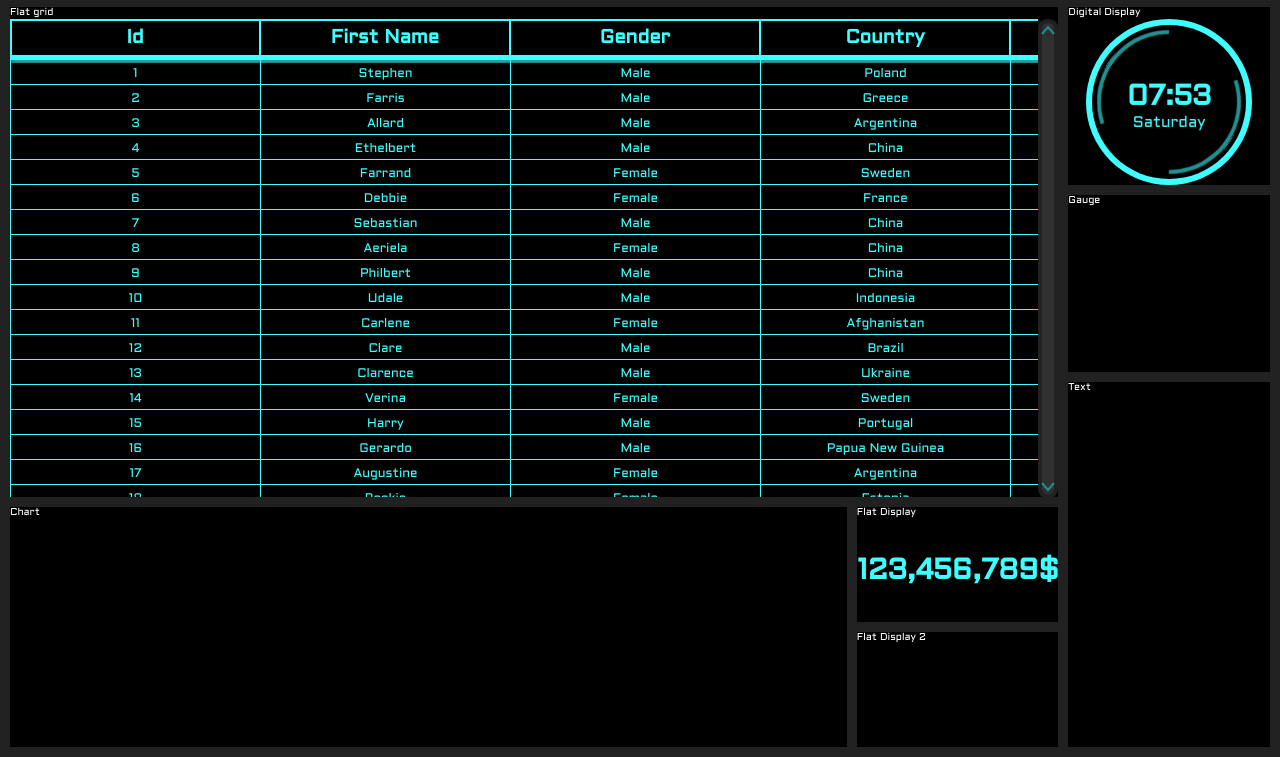
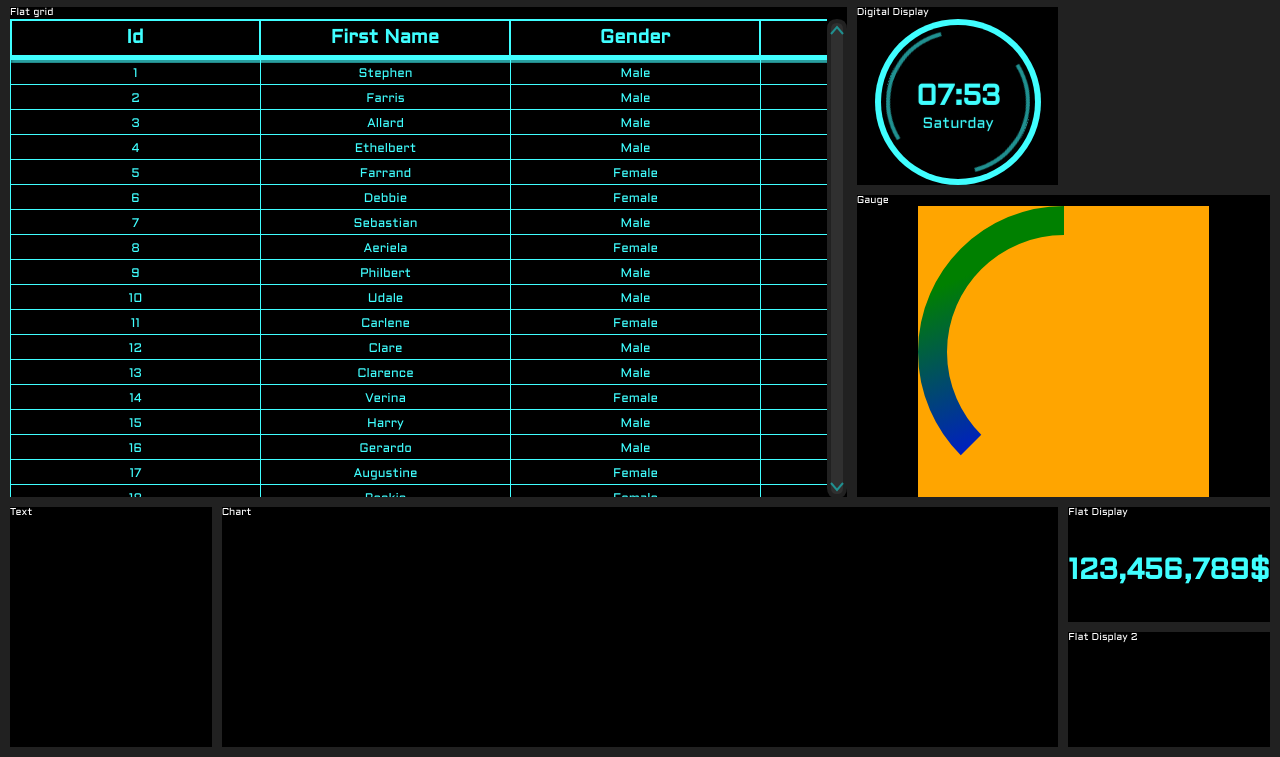
Before and after one commit to seektor/Canvas_renderer, a website built with webpack: page src/index.html in a window 1280 px wide. Shown: the part 43-800 px from the top of the page. Built offline with nearby package versions, Linux system fonts and the light colour scheme.

Commit message:
Gauge scaffolding.

```diff
--- a/src/CanvasComponents/components/DigitalDisplay/stages/CDigitalDisplayMainStage.ts
+++ b/src/CanvasComponents/components/DigitalDisplay/stages/CDigitalDisplayMainStage.ts
@@ -46,8 +46,8 @@ export class CDigitalDisplayMainStage extends AbstractCanvasStage {
         return {
             dX: this.baseLayerRenderParams.dX + translation,
             dY: this.baseLayerRenderParams.dY + translation,
-            height: Math.max(1, this.baseLayerRenderParams.height - translation * 2),
-            width: Math.max(1, this.baseLayerRenderParams.width - translation * 2)
+            height: Math.max(0, this.baseLayerRenderParams.height - translation * 2),
+            width: Math.max(0, this.baseLayerRenderParams.width - translation * 2)
         }
     }
 
--- a/src/CanvasComponents/components/DigitalDisplay/styles/CDigitalDisplayPainter.ts
+++ b/src/CanvasComponents/components/DigitalDisplay/styles/CDigitalDisplayPainter.ts
@@ -4,7 +4,7 @@ import { Constants } from '../../../../app/utils/Constants';
 import { TCoords } from '../../../../CanvasRenderer/structures/TCoords';
 import { TRect } from '../../../../CanvasRenderer/structures/TRect';
 import { CanvasBasePainter } from '../../../../CanvasRenderer/utils/painter/CanvasBasePainter';
-import { TFillArcSektorStyles, TFillTextStyles } from '../../../../CanvasRenderer/utils/painter/structures/CanvasPainterTypes';
+import { TFillArcStyles, TFillTextStyles } from '../../../../CanvasRenderer/utils/painter/structures/CanvasPainterTypes';
 import { TDigitalDisplayStyles } from './TDigitalDisplayStyles';
 
 export class CDigitalDisplayPainter extends CanvasBasePainter {
@@ -42,12 +42,12 @@ export class CDigitalDisplayPainter extends CanvasBasePainter {
     public drawExternalCircle(ctx: CanvasRenderingContext2D, rect: TRect): void {
         this.fillCircle(ctx, rect, { fillStyle: this.styles.colorExternalCircle });
         const ringWidth: number = this.externalRingWidth;
-        const internalFillRect: TRect = { x: rect.x + ringWidth, y: rect.y + ringWidth, width: rect.width - ringWidth * 2, height: rect.height - ringWidth * 2 };
+        const internalFillRect: TRect = { x: rect.x + ringWidth, y: rect.y + ringWidth, width: Math.max(0, rect.width - ringWidth * 2), height: Math.max(0, rect.height - ringWidth * 2) };
         this.fillCircle(ctx, internalFillRect, { fillStyle: this.styles.colorBackground });
     }
 
     public drawRotator(ctx: CanvasRenderingContext2D, rect: TRect): void {
-        const styles: TFillArcSektorStyles = {
+        const styles: TFillArcStyles = {
             fillStyle: this.styles.colorInternalCircle,
             strokeStyle: this.styles.colorBackground
         }
@@ -82,7 +82,7 @@ export class CDigitalDisplayPainter extends CanvasBasePainter {
             textBaseline: "top"
         }
         this.fillText(ctx, timeString, timeCoords, styles);
-        styles.font = this.getFontStyle(Constants.fontMain, dayHeight * 0.4);
+        styles.font = this.getFontStyle(Constants.fontMain, Math.round(dayHeight * 0.4));
         styles.textBaseline = "bottom";
         this.fillText(ctx, dayNameString, dayCoords, styles);
     }
--- /dev/null
+++ b/src/CanvasComponents/components/Gauge/CGauge.ts
@@ -0,0 +1,17 @@
+import { AbstractCanvasComponent } from '../../../CanvasRenderer/AbstractCanvasComponent';
+import { ViewportCtor } from '../../../CanvasRenderer/interfaces/ViewportCtor';
+import { CGaugeModel } from './CGaugeModel';
+import { CGaugeViewport } from './CGaugeViewport';
+
+export class CGauge extends AbstractCanvasComponent {
+
+    protected model: CGaugeModel;
+    protected viewport: CGaugeViewport;
+
+    constructor() {
+        const viewportCtor: ViewportCtor<CGaugeViewport, CGaugeModel> = (params) => new CGaugeViewport(params);
+        super(viewportCtor);
+        this.model = new CGaugeModel();
+    }
+
+}
--- /dev/null
+++ b/src/CanvasComponents/components/Gauge/CGaugeModel.ts
@@ -0,0 +1,25 @@
+import { AbstractCanvasModel } from '../../../CanvasRenderer/AbstractCanvasModel';
+import { TRange } from '../../../CanvasRenderer/structures/TRange';
+import { CGaugePainter } from './styles/CGaugePainter';
+
+export class CGaugeModel extends AbstractCanvasModel {
+
+    private readonly gaugeRange: TRange = { from: Math.PI * 0.75, to: Math.PI * 2.25 };
+
+    protected canvasPainter: CGaugePainter;
+
+    constructor() {
+        super();
+    }
+
+    public getCanvasPainter(): CGaugePainter {
+        if (!this.canvasPainter) {
+            this.canvasPainter = new CGaugePainter();
+        }
+        return this.canvasPainter;
+    }
+
+    public getGaugeRange(): TRange {
+        return this.gaugeRange;
+    }
+}
--- /dev/null
+++ b/src/CanvasComponents/components/Gauge/CGaugeViewport.ts
@@ -0,0 +1,28 @@
+import ResizeService from '../../../app/services/resizeService/ResizeService';
+import { AbstractCanvasViewport } from '../../../CanvasRenderer/AbstractCanvasViewport';
+import { ILayerHost } from '../../../CanvasRenderer/interfaces/ILayerHost';
+import { TAbstractCanvasViewportParams, TCanvasViewportParams } from '../../../CanvasRenderer/structures/TCanvasViewportParams';
+import { CGaugeModel } from './CGaugeModel';
+import { CGaugeMainStage } from './stages/CGaugeMainStage';
+
+export class CGaugeViewport extends AbstractCanvasViewport implements ILayerHost {
+
+    protected mainStage: CGaugeMainStage;
+    protected model: CGaugeModel;
+
+    constructor(params: TCanvasViewportParams<CGaugeModel>) {
+        const abstractParams: TAbstractCanvasViewportParams<CGaugeMainStage, CGaugeModel> = { ...params, mainStageCtor: (p) => new CGaugeMainStage(p) }
+        super(abstractParams);
+        this.setResizeService();
+        this.renderMainStage();
+    }
+
+    private setResizeService(): void {
+        if (!this.isHosted) {
+            ResizeService.subscribeToWindow(this.container, () => requestAnimationFrame(() => {
+                this.onResize();
+            }), 500);
+        }
+    }
+
+}
--- /dev/null
+++ b/src/CanvasComponents/components/Gauge/layers/CGaugeStaticDisplayLayer.ts
@@ -0,0 +1,31 @@
+import { AbstractCanvasLayer } from '../../../../CanvasRenderer/AbstractCanvasLayer';
+import { TLayerParams } from '../../../../CanvasRenderer/structures/TLayerParams';
+import { TRange } from '../../../../CanvasRenderer/structures/TRange';
+import { TRect } from '../../../../CanvasRenderer/structures/TRect';
+import { Utils } from '../../../utils/Utils';
+import { CGaugeModel } from '../CGaugeModel';
+import { CGaugePainter } from '../styles/CGaugePainter';
+
+export class CGaugeStaticDisplayLayer extends AbstractCanvasLayer {
+
+    protected model: CGaugeModel;
+    private painter: CGaugePainter;
+
+    constructor(params: TLayerParams<CGaugeModel, unknown>) {
+        super(params);
+        this.painter = this.model.getCanvasPainter();
+        this.renderSelf();
+    }
+
+    private getGaugeLayerRect(): TRect {
+        return Utils.getBiggestSquareRect(this.layerWidth, this.layerHeight);
+    }
+
+    public renderSelf(): void {
+        this.clear();
+        const gaugeRange: TRange = this.model.getGaugeRange();
+        this.painter.fillRect(this.layerContext, this.getGaugeLayerRect(), { fillStyle: "orange" });
+        this.painter.drawGauge(this.layerContext, this.getGaugeLayerRect(), gaugeRange.from, gaugeRange.to);
+        this.notifyRenderChanges();
+    }
+}
--- /dev/null
+++ b/src/CanvasComponents/components/Gauge/stages/CGaugeMainStage.ts
@@ -0,0 +1,32 @@
+import { AbstractCanvasStage } from '../../../../CanvasRenderer/AbstractCanvasStage';
+import { ILayer } from '../../../../CanvasRenderer/interfaces/ILayer';
+import { TLayerParams } from '../../../../CanvasRenderer/structures/TLayerParams';
+import { CGaugeModel } from '../CGaugeModel';
+import { CGaugeStaticDisplayLayer } from '../layers/CGaugeStaticDisplayLayer';
+import { CGaugePainter } from '../styles/CGaugePainter';
+
+
+export class CGaugeMainStage extends AbstractCanvasStage {
+
+    protected model: CGaugeModel;
+    private painter: CGaugePainter;
+
+    constructor(params: TLayerParams<CGaugeModel, unknown>) {
+        super(params);
+        this.painter = this.model.getCanvasPainter();
+        this.createLayers();
+    }
+
+    protected renderSelfLayer() {
+        this.model.getCanvasPainter().drawBackground(this.layerContext, this.getLayerRect());
+    }
+
+    protected createLayers(): void {
+        const displayLayer: ILayer = new CGaugeStaticDisplayLayer({
+            layerHost: this, globalViewport: this.globalViewport, model: this.model, layerParamsExtractor: () => ({
+                dX: 0, dY: 0, height: this.layerHeight, width: this.layerWidth
+            })
+        });
+        this.addLayer(displayLayer);
+    }
+}
--- /dev/null
+++ b/src/CanvasComponents/components/Gauge/styles/CGaugePainter.ts
@@ -0,0 +1,39 @@
+import { TThemeStyles } from '../../../../app/services/themingService/structures/TThemeStyles';
+import ThemingService from '../../../../app/services/themingService/ThemingService';
+import { TRect } from '../../../../CanvasRenderer/structures/TRect';
+import { CanvasBasePainter } from '../../../../CanvasRenderer/utils/painter/CanvasBasePainter';
+import { TFillArcStyles } from '../../../../CanvasRenderer/utils/painter/structures/CanvasPainterTypes';
+import { TGaugeStyles } from './TGaugeStyles';
+
+export class CGaugePainter extends CanvasBasePainter {
+
+    private styles: TGaugeStyles;
+
+    constructor() {
+        super();
+        this.applyTheme();
+    }
+
+    private applyTheme() {
+        const theme: TThemeStyles = ThemingService.getTheme();
+        this.styles = {
+            colorBackground: theme.colorBackgroundDarker,
+            colorGauge: theme.colorPrimary
+        }
+    }
+
+    public drawBackground(ctx: CanvasRenderingContext2D, rect: TRect): void {
+        this.fillRect(ctx, rect, { fillStyle: this.styles.colorBackground });
+    }
+
+    public drawGauge(ctx: CanvasRenderingContext2D, rect: TRect, fromAngle: number, toAngle: number): void {
+        const styles: Partial<TFillArcStyles> = {
+            fillStyle: this.styles.colorGauge
+        }
+        const centerX: number = rect.x + Math.round(rect.width * 0.5);
+        const centerY: number = rect.y + Math.round(rect.height * 0.5);
+        const outerRadius: number = Math.round(rect.width * 0.5);
+        const innerRadius: number = Math.round(outerRadius * 0.8);
+        this.fillArcRing(ctx, centerX, centerY, fromAngle, toAngle, outerRadius, innerRadius, styles);
+    }
+}
--- /dev/null
+++ b/src/CanvasComponents/components/Gauge/styles/TGaugeStyles.ts
@@ -0,0 +1,4 @@
+export interface TGaugeStyles {
+    colorBackground: string;
+    colorGauge: string;
+}
--- a/src/CanvasComponents/components/VerticalSlider/layers/CVerticalSliderBaseLayer.ts
+++ b/src/CanvasComponents/components/VerticalSlider/layers/CVerticalSliderBaseLayer.ts
@@ -1,13 +1,7 @@
 import { AbstractCanvasLayer } from '../../../../CanvasRenderer/AbstractCanvasLayer';
+import { TLayerParams } from '../../../../CanvasRenderer/structures/TLayerParams';
 import { CVerticalSliderModel } from '../CVerticalSliderModel';
-import { ILayerHost } from '../../../../CanvasRenderer/interfaces/ILayerHost';
-import { ILayerParamsExtractor } from '../../../../CanvasRenderer/interfaces/ILayerParamsExtractor';
 import { CVerticalSliderPainter } from '../styles/CVerticalSliderPainter';
-import { TVerticalSliderViewState } from '../structures/TVerticalSliderViewState';
-import { Direction } from '../../../../CanvasRenderer/structures/Direction';
-import { TLayerRect } from '../../../../CanvasRenderer/structures/TLayerRect';
-import { ILayerViewport } from '../../../../CanvasRenderer/interfaces/ILayerViewport';
-import { TLayerParams } from '../../../../CanvasRenderer/structures/TLayerParams';
 
 export class CVerticalSliderBaseLayer extends AbstractCanvasLayer {
 
@@ -21,6 +15,6 @@ export class CVerticalSliderBaseLayer extends AbstractCanvasLayer {
     }
 
     public renderSelf(): void {
-        this.painter.drawBackground(this.layerContext, this.getLayerDisplayRect());
+        this.painter.drawBackground(this.layerContext, this.getLayerRenderRect());
     }
 }
--- a/src/CanvasComponents/utils/Utils.ts
+++ b/src/CanvasComponents/utils/Utils.ts
@@ -1,3 +1,5 @@
+import { TRect } from "../../CanvasRenderer/structures/TRect";
+
 export class Utils {
 
     public static getRandomColor(): string {
@@ -12,4 +14,16 @@ export class Utils {
     public static getRandomInt(min: number, max: number): number {
         return Math.floor(Math.random() * (max - min + 1) + min);
     }
+
+    public static getBiggestSquareRect(width: number, height: number): TRect {
+        const lesserDimension: number = height <= width ? height : width;
+        const dX: number = lesserDimension === height ? Math.round((width - lesserDimension) * 0.5) : 0;
+        const dY: number = lesserDimension === height ? 0 : Math.round((height - lesserDimension) * 0.5);
+        return {
+            x: dX,
+            y: dY,
+            height: lesserDimension,
+            width: lesserDimension
+        }
+    }
 }
--- a/src/CanvasRenderer/AbstractCanvasLayer.ts
+++ b/src/CanvasRenderer/AbstractCanvasLayer.ts
@@ -10,6 +10,7 @@ import { TDeltas } from './structures/TDeltas';
 import { TDimensions } from './structures/TDimensions';
 import { TParentRelativeCoords } from './structures/TLayerCoords';
 import { TLayerParams } from './structures/TLayerParams';
+import { TLayerRect } from './structures/TLayerRect';
 import { TLayerRenderParams } from './structures/TLayerRenderParams';
 import { TRect } from './structures/TRect';
 
@@ -139,12 +140,13 @@ export abstract class AbstractCanvasLayer implements ILayer {
         }
     }
 
-    public getLayerDisplayRect(): TRect {
+    public getLayerDisplayRect(): TLayerRect {
         return {
             height: this.layerHeight,
             width: this.layerWidth,
             x: this.dX,
-            y: this.dY
+            y: this.dY,
+            relativity: LayerRelativity.Parent
         }
     }
 
--- a/src/CanvasRenderer/interfaces/ILayerHost.ts
+++ b/src/CanvasRenderer/interfaces/ILayerHost.ts
@@ -1,7 +1,6 @@
-import { TCoords } from "../structures/TCoords";
-import { TRect } from "../structures/TRect";
+import { TLayerRect } from "../structures/TLayerRect";
 
 export interface ILayerHost {
     notifyRenderChanges(): void;
-    getLayerDisplayRect(): TRect;
+    getLayerDisplayRect(): TLayerRect;
 }
--- /dev/null
+++ b/src/CanvasRenderer/structures/TRange.ts
@@ -0,0 +1,4 @@
+export interface TRange {
+    from: number;
+    to: number;
+}
--- a/src/CanvasRenderer/utils/painter/CanvasBasePainter.ts
+++ b/src/CanvasRenderer/utils/painter/CanvasBasePainter.ts
@@ -1,6 +1,6 @@
 import { TCoords } from '../../structures/TCoords';
 import { TRect } from '../../structures/TRect';
-import { FontDecoration, TFillArcSektorStyles, TFillCircleStyles, TFillRectStyles, TFillTextStyles, TLineStyles, TMeasureText, TRectStyles as TStrokeRectStyles, TRoundRectParams } from './structures/CanvasPainterTypes';
+import { FontDecoration, TFillArcStyles, TFillCircleStyles, TFillRectStyles, TFillTextStyles, TLineStyles, TMeasureText, TRectStyles as TStrokeRectStyles, TRoundRectParams } from './structures/CanvasPainterTypes';
 import { TCanvasStyles } from './structures/TCanvasStyles';
 
 export class CanvasBasePainter {
@@ -74,7 +74,7 @@ export class CanvasBasePainter {
         this.applyStyles(ctx, savedStyles);
     }
 
-    public fillArcSector(ctx: CanvasRenderingContext2D, rect: TRect, startAngle: number, endAngle: number, styles: Partial<TFillArcSektorStyles>): void {
+    public fillArcSector(ctx: CanvasRenderingContext2D, rect: TRect, fromAngle: number, toAngle: number, styles: Partial<TFillArcStyles>): void {
         const savedStyles: Partial<TCanvasStyles> = this.extractStyles(ctx, Object.keys(styles) as Array<(keyof TCanvasStyles)>);
         this.applyStyles(ctx, styles);
         const centerX: number = Math.floor(rect.x + rect.width * 0.5);
@@ -82,10 +82,38 @@ export class CanvasBasePainter {
         const radius: number = Math.floor(rect.width * 0.5);
         ctx.beginPath();
         ctx.moveTo(centerX, centerY);
-        ctx.arc(centerX, centerY, radius, startAngle, endAngle, false);
+        ctx.arc(centerX, centerY, radius, fromAngle, toAngle, false);
         ctx.lineTo(centerX, centerY);
         ctx.closePath();
         ctx.fill();
+        this.applyStyles(ctx, savedStyles);
+    }
+
+    public fillArcRing(ctx: CanvasRenderingContext2D, centerX: number, centerY: number, fromAngle: number, toAngle: number, outerRadius: number, innerRadius: number, styles: Partial<TFillArcStyles>): void {
+        const savedStyles: Partial<TCanvasStyles> = this.extractStyles(ctx, Object.keys(styles) as Array<(keyof TCanvasStyles)>);
+        this.applyStyles(ctx, styles);
+
+        var grd = ctx.createLinearGradient(0, 0, 200, 0);
+        grd.addColorStop(0, "blue");
+        grd.addColorStop(1, "red");
+        // ctx.fillStyle = grd;
+        const lineWidth: number = outerRadius - innerRadius;
+        ctx.strokeStyle = grd;
+        ctx.lineWidth = lineWidth;
+
+        ctx.beginPath();
+        //ctx.moveTo(centerX + outerRadius * Math.cos(fromAngle), centerY + outerRadius * Math.sin(fromAngle));
+        // ctx.arc(centerX, centerY, outerRadius - lineWidth / 2, fromAngle, toAngle, false);
+        //ctx.lineTo(centerX + innerRadius * Math.cos(toAngle), centerY + innerRadius * Math.sin(toAngle));
+        //ctx.arc(centerX, centerY, innerRadius, toAngle, fromAngle, true);
+        var grd = ctx.createLinearGradient(centerX + innerRadius * Math.cos(toAngle), centerY + innerRadius * Math.sin(toAngle), centerX + innerRadius * Math.cos(fromAngle + (toAngle - fromAngle) * 0.5), centerY + innerRadius * Math.sin(fromAngle + (toAngle - fromAngle) * 0.5));
+        grd.addColorStop(0, "blue");
+        grd.addColorStop(1, "green");
+        ctx.strokeStyle = grd;
+        ctx.arc(centerX, centerY, outerRadius - lineWidth / 2, fromAngle, fromAngle + (toAngle - fromAngle) * 0.5, false);
+
+        ctx.stroke();
+        ctx.closePath();
         this.applyStyles(ctx, savedStyles);
     }
 
--- a/src/CanvasRenderer/utils/painter/structures/CanvasPainterTypes.ts
+++ b/src/CanvasRenderer/utils/painter/structures/CanvasPainterTypes.ts
@@ -7,6 +7,6 @@ export type TFillTextStyles = Pick<TCanvasStyles, "fillStyle" | "font" | "textAl
 export type TRectStyles = Pick<TCanvasStyles, 'strokeStyle' | 'lineWidth' | 'shadowBlur' | 'shadowColor' | 'shadowOffsetY'>;
 export type TLineStyles = Pick<TCanvasStyles, 'strokeStyle' | 'lineWidth' | 'shadowBlur' | 'shadowColor' | 'shadowOffsetY'>;
 export type TFillCircleStyles = Pick<TCanvasStyles, 'fillStyle'>;
-export type TFillArcSektorStyles = Pick<TCanvasStyles, 'fillStyle' | 'strokeStyle'>;
+export type TFillArcStyles = Pick<TCanvasStyles, 'fillStyle' | 'strokeStyle'>;
 
 export type FontDecoration = 'bold' | 'italic';
--- a/src/app/components/Body/Body.ts
+++ b/src/app/components/Body/Body.ts
@@ -1,16 +1,19 @@
+import { CDigitalDisplay } from '../../../CanvasComponents/components/DigitalDisplay/CDigitalDisplay';
 import { CFlatDisplay } from '../../../CanvasComponents/components/FlatDisplay/CFlatDisplay';
 import { CFlatGrid } from '../../../CanvasComponents/components/FlatGrid/CFlatGrid';
+import { CGauge } from '../../../CanvasComponents/components/Gauge/CGauge';
+import { AbstractCanvasComponent } from '../../../CanvasRenderer/AbstractCanvasComponent';
 import { PointerEventHandler } from '../../../CanvasRenderer/utils/pointer-event-handler/PointerEventHandler';
 import { ReduxJarvisDb } from '../../../Database/Redux/JarvisDb/ReduxJarvisDb';
 import CommunicationService from '../../services/communicationService/CommunicationService';
 import GIWAttributeHooks from '../../templates/GridItemWrapper/structures/GIWAttributeHooks';
 import { Utils } from '../../utils/Utils';
-import { CDigitalDisplay } from '../../../CanvasComponents/components/DigitalDisplay/CDigitalDisplay';
 
 export class Body {
 
     private bodyElement: HTMLElement;
     private pointerEventHandler: PointerEventHandler;
+    private placeholderGridItem: HTMLElement;
 
     constructor(container: HTMLElement) {
         this.construct(container);
@@ -21,38 +24,42 @@ export class Body {
         CommunicationService.setDataProvider(reduxJarvisDb.getStore());
 
         const gridItemTemplate: string = require('../../templates/GridItemWrapper/grid-item-wrapper.tpl.html');
-        const gridItemElement: HTMLElement = Utils.convertToDocumentFragment(gridItemTemplate).firstElementChild as HTMLElement;
+        this.placeholderGridItem = Utils.convertToDocumentFragment(gridItemTemplate).firstElementChild as HTMLElement;
 
-        const gridElement: HTMLElement = gridItemElement.cloneNode(true) as HTMLElement;
-        const gridTitle: HTMLElement = Utils.getElementByAttribute(gridElement, GIWAttributeHooks.title);
-        const gridContent: HTMLElement = Utils.getElementByAttribute(gridElement, GIWAttributeHooks.content);
-        gridTitle.innerHTML = 'Flat grid';
         const flatGridPlaceholderElement: HTMLElement = document.getElementById('gridPlaceholder');
-        flatGridPlaceholderElement.append(gridElement);
         const canvasFlatGridComponent: CFlatGrid = new CFlatGrid({ tableName: 'targets' });
-        canvasFlatGridComponent.createViewport(gridContent);
+        const flatGridElement: HTMLElement = this.createGridItemWithCanvasComponent('Flat grid', canvasFlatGridComponent);
+        flatGridPlaceholderElement.append(flatGridElement);
 
-        const digitalDisplayElement: HTMLElement = gridItemElement.cloneNode(true) as HTMLElement;
-        const digitalDisplayTitle: HTMLElement = Utils.getElementByAttribute(digitalDisplayElement, GIWAttributeHooks.title);
-        const digitalDisplayContent: HTMLElement = Utils.getElementByAttribute(digitalDisplayElement, GIWAttributeHooks.content);
-        digitalDisplayTitle.innerHTML = 'Digital Display';
         const digitalDisplayPlaceholderElement: HTMLElement = document.getElementById('digitalDisplayPlaceholder');
+        const canvasDigitalDisplayComponent: CDigitalDisplay = new CDigitalDisplay();
+        const digitalDisplayElement: HTMLElement = this.createGridItemWithCanvasComponent('Digital Display', canvasDigitalDisplayComponent);
         digitalDisplayPlaceholderElement.appendChild(digitalDisplayElement);
-        const canvasDigitalDisplayComponent: CDigitalDisplay = new CDigitalDisplay();
-        canvasDigitalDisplayComponent.createViewport(digitalDisplayContent);
 
-        const flatDisplayOneElement: HTMLElement = gridItemElement.cloneNode(true) as HTMLElement;
-        const flatDisplayOneTitle: HTMLElement = Utils.getElementByAttribute(flatDisplayOneElement, GIWAttributeHooks.title);
-        const flatDisplayContent: HTMLElement = Utils.getElementByAttribute(flatDisplayOneElement, GIWAttributeHooks.content);
-        flatDisplayOneTitle.innerHTML = 'Flat Display';
-        const flatDisplayOnePlaceholderElement: HTMLElement = document.getElementById('flatDisplayOnePlaceholder');
-        flatDisplayOnePlaceholderElement.appendChild(flatDisplayOneElement);
+        const gaugePlaceholderElement: HTMLElement = document.getElementById('gaugePlaceholder');
+        const canvasGaugeComponent: CGauge = new CGauge();
+        const gaugeElement: HTMLElement = this.createGridItemWithCanvasComponent('Gauge', canvasGaugeComponent);
+        gaugePlaceholderElement.appendChild(gaugeElement);
+
+        const flatDisplayOnePlaceholderElement: HTMLElement = document.getElementById('flatDisplayPlaceholder_One');
         const canvasFlatDisplayComponent: CFlatDisplay = new CFlatDisplay();
-        canvasFlatDisplayComponent.createViewport(flatDisplayContent);
+        const flatDisplayElement: HTMLElement = this.createGridItemWithCanvasComponent('Flat Display', canvasFlatDisplayComponent);
+        flatDisplayOnePlaceholderElement.appendChild(flatDisplayElement);
+
+        window.dispatchEvent(new Event('resize'));
 
 
         // const verticalSliderComponent: CVerticalSlider = new CVerticalSlider();
         // verticalSliderComponent.createViewport(this.bodyElement);
+    }
+
+    private createGridItemWithCanvasComponent(title: string, element: AbstractCanvasComponent): HTMLElement {
+        const gridElement: HTMLElement = this.placeholderGridItem.cloneNode(true) as HTMLElement;
+        const elementTitle: HTMLElement = Utils.getElementByAttribute(gridElement, GIWAttributeHooks.title);
+        const elementContent: HTMLElement = Utils.getElementByAttribute(gridElement, GIWAttributeHooks.content);
+        elementTitle.innerHTML = title;
+        element.createViewport(elementContent);
+        return gridElement;
     }
 
     private construct(container: HTMLElement): void {
--- a/src/app/components/Body/body.html
+++ b/src/app/components/Body/body.html
@@ -1,11 +1,11 @@
 <div class="body">
     <div class="body__grid">
-        <div id="gridPlaceholder" style="grid-row: span 8; grid-column: span 10"></div>
+        <div id="gridPlaceholder" style="grid-row: span 8; grid-column: span 8"></div>
         <div id="digitalDisplayPlaceholder" style="grid-row: span 3; grid-column: span 2"></div>
-        <div style="grid-row: span 3; grid-column: span 2">Gauge</div>
-        <div style="grid-row: span 6; grid-column: span 2">Text</div>
+        <div id="gaugePlaceholder" style="grid-row: span 5; grid-column: span 4"></div>
+        <div style="grid-row: span 4; grid-column: span 2">Text</div>
         <div style="grid-row: span 4; grid-column: span 8">Chart</div>
-        <div id="flatDisplayOnePlaceholder" style="grid-row: span 2; grid-column: span 2"></div>
+        <div id="flatDisplayPlaceholder_One" style="grid-row: span 2; grid-column: span 2"></div>
         <div style="grid-row: span 2; grid-column: span 2">Flat Display 2</div>
     </div>
 </div>
```
